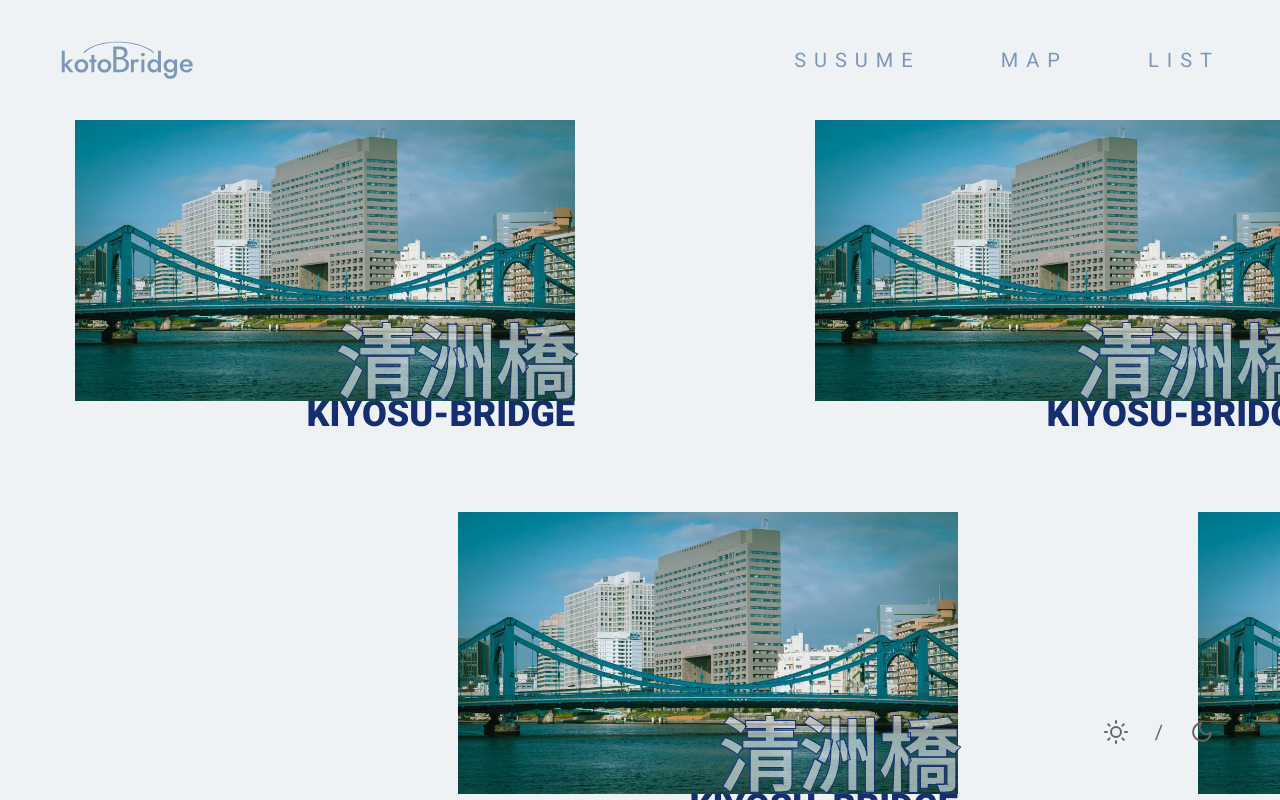
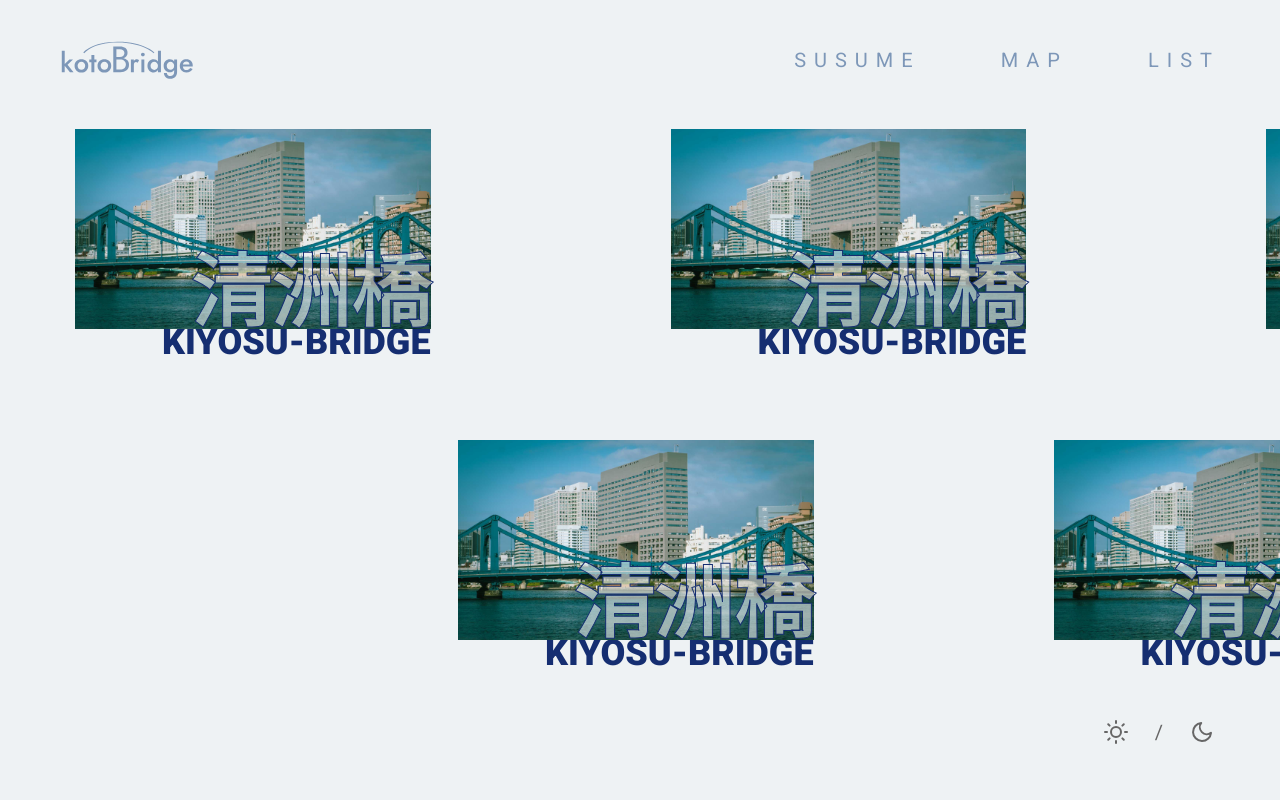
Before and after one commit to aovoq/kotobridge.tokyo, a Next.js app: page / in a window 1280 px wide. Built offline with nearby package versions, Linux system fonts and the light colour scheme.

Commit message:
fix: check ipad firstview style

```diff
--- a/src/pages/index.jsx
+++ b/src/pages/index.jsx
@@ -24,47 +24,17 @@ const Screen = styled.div`
    position: absolute;
    top: 0;
    left: 0;
-   /* width: 2000px; */
    height: 100%;
    white-space: nowrap;
-`
-
-const BridgeImage = styled.div`
-   position: relative;
-   top: calc(50% - 337.5px / 2);
-   display: inline-block;
-   transform: translate3d(0, -15vh, 0);
-   &:not(:first-child) {
-      margin-left: 40vh;
-   }
-`
-
-const Itemx = styled.div`
-   position: relative;
-   display: inline-block;
-   margin-left: 500px;
-   top: calc(50% - 330px / 2);
-`
-const ImgWrapper = styled.div`
-   display: inline-block;
-   position: relative;
-   width: 550px;
-   height: 330px;
-   overflow: hidden;
-`
-const Test = styled.div`
-   background-image: url('images/kiyosu-bridge.jpg');
-   position: absolute;
-   left: -100px;
-   width: 750px;
-   height: 100%;
-   background-size: cover;
-   background-position: center;
+   display: flex;
+   flex-direction: column;
+   justify-content: center;
+   gap: 10%;
 `
 
 const Upper = styled.div`
    position: relative;
-   top: 15%;
+   /* top: 15%; */
    display: flex;
    gap: 240px;
    margin-left: 75px;
@@ -72,10 +42,11 @@ const Upper = styled.div`
 
 const Lower = styled.div`
    position: relative;
-   top: 25%;
+   /* top: 25%; */
    display: flex;
    gap: 240px;
    margin-left: 458px;
+   margin-right: 75px;
 `
 
 const Item = styled.div``
@@ -84,8 +55,8 @@ const BridgeImg = styled.div`
    background: url('images/kiyosu-bridge.jpg');
    background-size: cover;
    background-position: center;
-   width: 500px;
-   height: 281.25px;
+   width: calc(25vh / 9 * 16);
+   height: 25vh;
 `
 const OuterText = styled.div`
    color: #152e71;
@@ -171,7 +142,7 @@ const Home = () => {
          cancelAnimationFrame(request)
          return
       }
-      console.log('update')
+      // console.log('update')
       target = _clamp(0, limit, target)
       current = _lerp(current, target, 0.075).toFixed(2)
       if (current < 0.1) {
@@ -183,6 +154,7 @@ const Home = () => {
    }
 
    const init = () => {
+      console.log('init')
       limit = screenRef.current.getBoundingClientRect().width - window.innerWidth
       images = [...document.querySelectorAll('.bridgeImg')]
       update()
```
